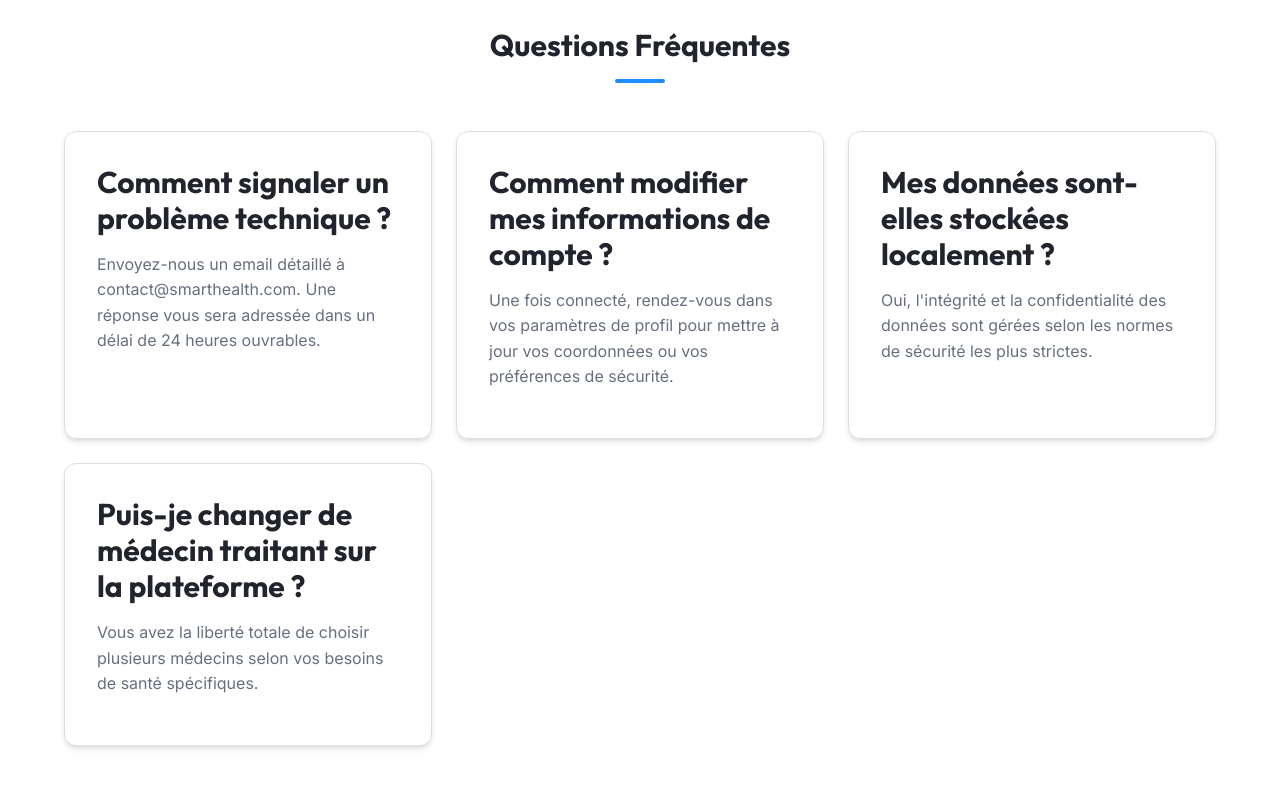
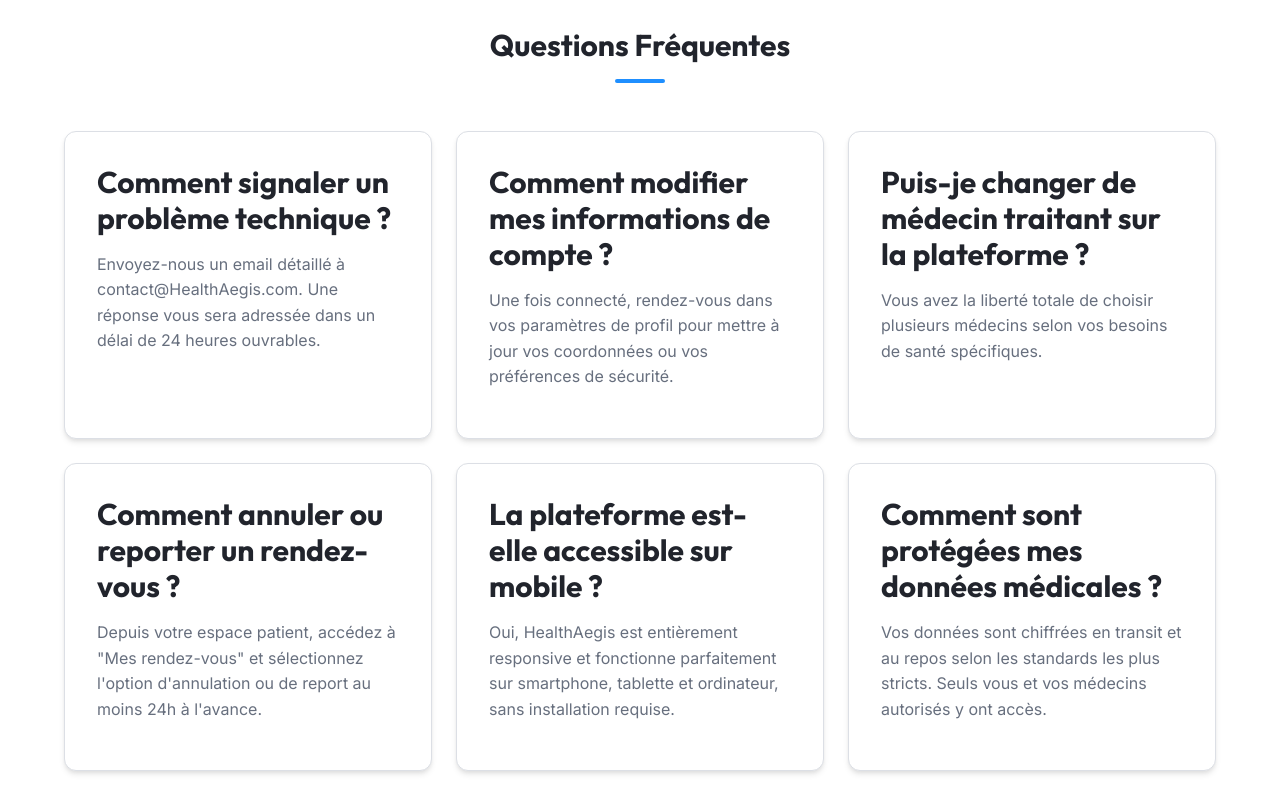
Before and after one commit to Khairodoudou/application, a Next.js app: page /contact in a window 1280 px wide. Shown: the part 1500-2300 px from the top of the page. Built offline with nearby package versions, Linux system fonts and the light colour scheme; no server answers; the database is empty.

Commit message:
mise à jour de la FAQ et de l'email de support

```diff
--- a/src/app/api/admin/settings/route.ts
+++ b/src/app/api/admin/settings/route.ts
@@ -12,7 +12,7 @@ export async function GET() {
             settings = await prisma.appSetting.create({
                 data: {
                     id: "global",
-                    supportEmail: "contact@smarthealth.com",
+                    supportEmail: "contact@HealthAegis.com",
                     adminPhone: "+33 1 23 45 67 89",
                     headOffice: "123 Rue de la Santé, Paris, France",
                     facebook: "https://facebook.com/smarthealth",
@@ -48,7 +48,7 @@ export async function PUT(req: Request) {
             },
             create: {
                 id: "global",
-                supportEmail: supportEmail || "contact@smarthealth.com",
+                supportEmail: supportEmail || "contact@HealthAegis.com",
                 adminPhone: adminPhone || "+33 1 23 45 67 89",
                 headOffice: headOffice || "123 Rue de la Santé, Paris, France",
                 facebook: facebook || "",
--- a/src/app/contact/page.tsx
+++ b/src/app/contact/page.tsx
@@ -8,7 +8,7 @@ import { FaPhone, FaMapMarkerAlt, FaLinkedin, FaInstagram, FaFacebook } from "re
 export default function ContactPage() {
   const [isMenuOpen, setIsMenuOpen] = useState(false);
   const [settings, setSettings] = useState({
-    supportEmail: "contact@smarthealth.com",
+    supportEmail: "contact@HealthAegis.com",
     adminPhone: "+33 1 23 45 67 89",
     headOffice: "123 Rue de la Santé, Paris, France",
     facebook: "https://facebook.com/smarthealth",
@@ -23,7 +23,7 @@ export default function ContactPage() {
       .then(data => {
         if (!data.error) {
           setSettings({
-            supportEmail: data.supportEmail || "contact@smarthealth.com",
+            supportEmail: data.supportEmail || "contact@HealthAegis.com",
             adminPhone: data.adminPhone || "+33 1 23 45 67 89",
             headOffice: data.headOffice || "123 Rue de la Santé, Paris, France",
             facebook: data.facebook || "https://facebook.com/smarthealth",
@@ -193,13 +193,6 @@ export default function ContactPage() {
               </p>
             </div>
 
-            <div className="faq-item card">
-              <h3>Mes données sont-elles stockées localement ?</h3>
-              <p>
-                Oui, l'intégrité et la confidentialité des données sont gérées
-                selon les normes de sécurité les plus strictes.
-              </p>
-            </div>
 
             <div className="faq-item card">
               <h3>Puis-je changer de médecin traitant sur la plateforme ?</h3>
@@ -208,6 +201,32 @@ export default function ContactPage() {
                 selon vos besoins de santé spécifiques.
               </p>
             </div>
+
+
+            <div className="faq-item card">
+              <h3>Comment annuler ou reporter un rendez-vous ?</h3>
+              <p>
+                Depuis votre espace patient, accédez à "Mes rendez-vous" et sélectionnez
+                l'option d'annulation ou de report au moins 24h à l'avance.
+              </p>
+            </div>
+
+            <div className="faq-item card">
+              <h3>La plateforme est-elle accessible sur mobile ?</h3>
+              <p>
+                Oui, HealthAegis est entièrement responsive et fonctionne parfaitement
+                sur smartphone, tablette et ordinateur, sans installation requise.
+              </p>
+            </div>
+
+            <div className="faq-item card">
+              <h3>Comment sont protégées mes données médicales ?</h3>
+              <p>
+                Vos données sont chiffrées en transit et au repos selon les standards
+                les plus stricts. Seuls vous et vos médecins autorisés y ont accès.
+              </p>
+            </div>
+
           </div>
         </div>
       </section>
```
Also changed, not shown: update-email.js (added, +18 -0 lines), 1 other file (tests, documents, lock files or other folders).
